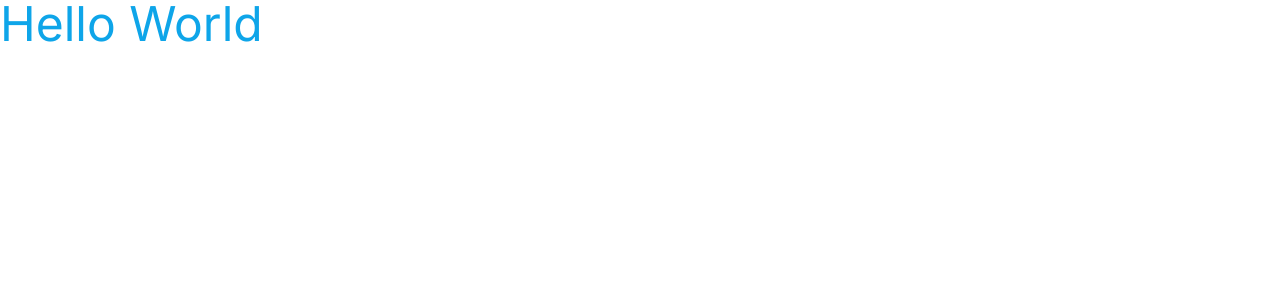
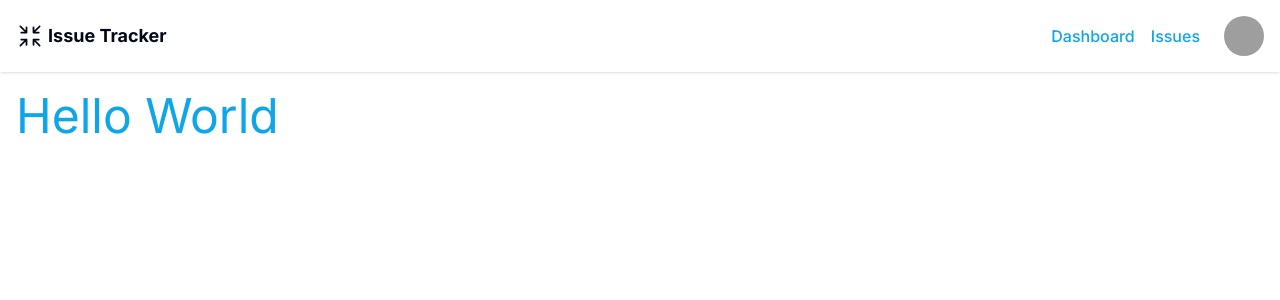
Before and after one commit to hermanconnor/issue-tracker, a Next.js app: page / in a window 1280 px wide. Shown: the top 300 px of the page. Built offline with nearby package versions, Linux system fonts and the light colour scheme; grey boxes are pictures that could not be loaded.

Commit message:
Create navbar layout

```diff
--- a/app/layout.tsx
+++ b/app/layout.tsx
@@ -1,6 +1,7 @@
 import type { Metadata } from "next";
 import { Inter } from "next/font/google";
 import "./globals.css";
+import Navbar from "@/components/navbar/Navbar";
 
 const inter = Inter({ subsets: ["latin"] });
 
@@ -16,7 +17,10 @@ export default function RootLayout({
 }>) {
   return (
     <html lang="en">
-      <body className={inter.className}>{children}</body>
+      <body className={inter.className}>
+        <Navbar />
+        <main className="mx-auto max-w-screen-xl px-4">{children}</main>
+      </body>
     </html>
   );
 }
--- a/app/page.tsx
+++ b/app/page.tsx
@@ -1,7 +1,7 @@
 export default function Home() {
   return (
-    <main>
-      <h1 className='text-5xl text-sky-500'>Hello World</h1>
-    </main>
+    <section>
+      <h1 className="text-5xl text-sky-500">Hello World</h1>
+    </section>
   );
 }
--- /dev/null
+++ b/components/Logo.tsx
@@ -0,0 +1,20 @@
+const Logo = () => {
+  return (
+    <svg
+      xmlns="http://www.w3.org/2000/svg"
+      fill="none"
+      viewBox="0 0 24 24"
+      strokeWidth={1.5}
+      stroke="currentColor"
+      className="h-8 w-8 md:h-7 md:w-7"
+    >
+      <path
+        strokeLinecap="round"
+        strokeLinejoin="round"
+        d="M9 9V4.5M9 9H4.5M9 9 3.75 3.75M9 15v4.5M9 15H4.5M9 15l-5.25 5.25M15 9h4.5M15 9V4.5M15 9l5.25-5.25M15 15h4.5M15 15v4.5m0-4.5 5.25 5.25"
+      />
+    </svg>
+  );
+};
+
+export default Logo;
--- /dev/null
+++ b/components/navbar/AuthButton.tsx
@@ -0,0 +1,48 @@
+import Link from "next/link";
+import { Button } from "../ui/button";
+import { Avatar, AvatarFallback, AvatarImage } from "../ui/avatar";
+import {
+  DropdownMenu,
+  DropdownMenuContent,
+  DropdownMenuItem,
+  DropdownMenuSeparator,
+  DropdownMenuTrigger,
+} from "../ui/dropdown-menu";
+
+import LogoutButton from "./LogoutButton";
+
+const AuthButton = async () => {
+  const session = true;
+
+  if (!session) {
+    return (
+      <div className="flex items-center gap-2">
+        <Link href="/sign-in" className="">
+          Sign In
+        </Link>
+        <Button asChild variant="ghost">
+          <Link href="/sign-up">Sign Up</Link>
+        </Button>
+      </div>
+    );
+  }
+
+  return (
+    <DropdownMenu>
+      <DropdownMenuTrigger asChild>
+        <Avatar className="cursor-pointer">
+          <AvatarImage src="https://github.com/shadcn.png" alt="@shadcn" />
+          <AvatarFallback>CN</AvatarFallback>
+        </Avatar>
+      </DropdownMenuTrigger>
+
+      <DropdownMenuContent className="w-56">
+        <DropdownMenuItem>
+          <LogoutButton />
+        </DropdownMenuItem>
+      </DropdownMenuContent>
+    </DropdownMenu>
+  );
+};
+
+export default AuthButton;
--- /dev/null
+++ b/components/navbar/LogoutButton.tsx
@@ -0,0 +1,18 @@
+"use client";
+
+import { signOut } from "next-auth/react";
+import { ExitIcon } from "@radix-ui/react-icons";
+
+const LogoutButton = () => {
+  return (
+    <button
+      className="flex items-center gap-2"
+      onClick={() => signOut({ callbackUrl: "/" })}
+    >
+      <ExitIcon className="h-5 w-5" />
+      Log out
+    </button>
+  );
+};
+
+export default LogoutButton;
--- /dev/null
+++ b/components/navbar/NavLinks.tsx
@@ -0,0 +1,34 @@
+"use client";
+
+import { cn } from "@/lib/utils";
+import Link from "next/link";
+import { usePathname } from "next/navigation";
+
+const NavLinks = () => {
+  const pathname = usePathname();
+
+  const links = [
+    { label: "Dashboard", href: "/dashboard" },
+    { label: "Issues", href: "/issues/list" },
+  ];
+
+  return (
+    <ul className="flex items-center space-x-4">
+      {links.map((link) => (
+        <li key={link.label}>
+          <Link
+            href={link.href}
+            className={cn(
+              "font-medium text-sky-500 transition-colors hover:text-sky-600",
+              link.href === pathname && "text-sky-700",
+            )}
+          >
+            {link.label}
+          </Link>
+        </li>
+      ))}
+    </ul>
+  );
+};
+
+export default NavLinks;
--- /dev/null
+++ b/components/navbar/Navbar.tsx
@@ -0,0 +1,29 @@
+import Link from "next/link";
+import Logo from "../Logo";
+import NavLinks from "./NavLinks";
+import AuthButton from "./AuthButton";
+
+const Navbar = () => {
+  return (
+    <nav className="mb-5 shadow">
+      <div className="mx-auto max-w-screen-xl p-4">
+        <div className="flex items-center justify-between">
+          <Link
+            href="/"
+            className="flex items-center gap-1 font-bold text-inherit"
+          >
+            <Logo />
+            <span className="hidden text-lg md:block">Issue Tracker</span>
+          </Link>
+
+          <div className="flex items-center space-x-6">
+            <NavLinks />
+            <AuthButton />
+          </div>
+        </div>
+      </div>
+    </nav>
+  );
+};
+
+export default Navbar;
```
